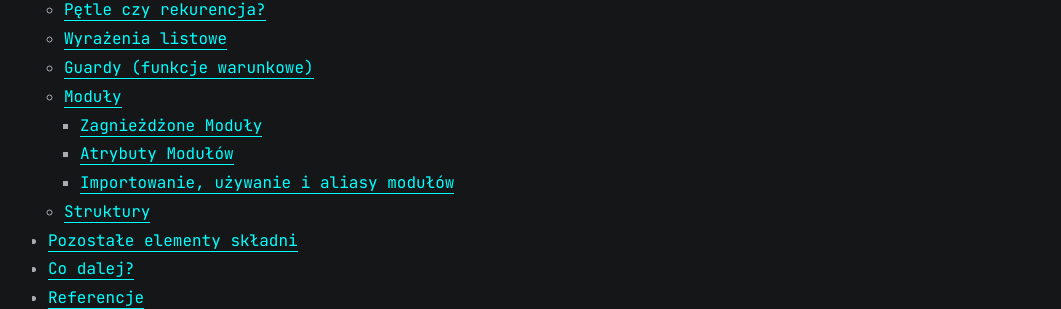
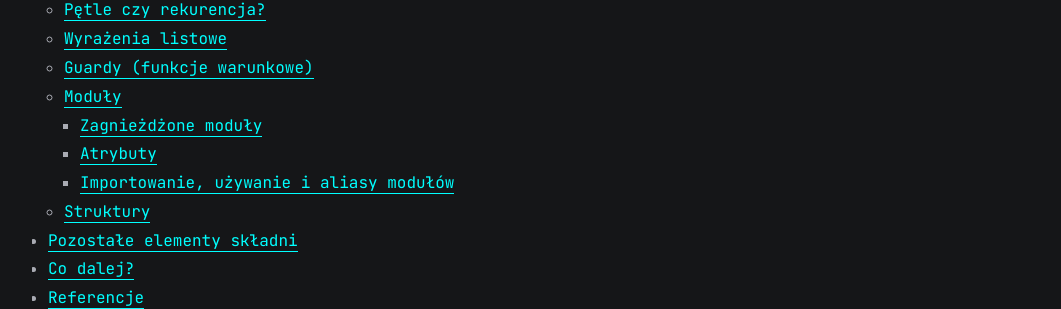
Before and after one commit to mikelogaciuk/mikelogaciuk.github.io, a Jekyll site: the page built from all_collections/_posts/2024-07-14-wprowadzenie-do-jezyka-elixir.md, in a window 1280 px wide and 900 px high, scrolled down 2142 px. Shown: the part 145-454 px from the top of the window, without its empty margins (108-1169 px from the left). Built offline with Jekyll 4.4.1, drawn with Linux system fonts in a browser that asks for light colours; some of the changed text lies outside the part shown.

Commit message:
Slight misspell fixing

````diff
--- a/all_collections/_posts/2024-07-14-wprowadzenie-do-jezyka-elixir.md
+++ b/all_collections/_posts/2024-07-14-wprowadzenie-do-jezyka-elixir.md
@@ -41,8 +41,8 @@
   - [Wyrażenia listowe](#wyrażenia-listowe)
   - [Guardy (funkcje warunkowe)](#guardy-funkcje-warunkowe)
   - [Moduły](#moduły)
-    - [Zagnieżdżone Moduły](#zagnieżdżone-moduły)
-    - [Atrybuty Modułów](#atrybuty-modułów)
+    - [Zagnieżdżone moduły](#zagnieżdżone-moduły)
+    - [Atrybuty](#atrybuty)
     - [Importowanie, używanie i aliasy modułów](#importowanie-używanie-i-aliasy-modułów)
   - [Struktury](#struktury)
 - [Pozostałe elementy składni](#pozostałe-elementy-składni)
@@ -550,7 +550,7 @@
 # IO.puts(Math.multiply(2, 3))  # Błąd kompilacji
 ```
 
-#### Zagnieżdżone Moduły
+#### Zagnieżdżone moduły
 
 Moduły mogą być zagnieżdżane, co pozwala na jeszcze lepszą organizację kodu. Zagnieżdżone moduły są definiowane wewnątrz innych modułów.
 
@@ -566,7 +566,7 @@
 IO.puts(Outer.Inner.greet())  # Wynik => "Hello from the inner module!"
 ```
 
-#### Atrybuty Modułów
+#### Atrybuty
 
 Moduły mogą zawierać atrybuty, które są używane do przechowywania metadanych. Najczęściej używanym atrybutem jest `@doc`, który służy do dokumentowania funkcji.
 
````
